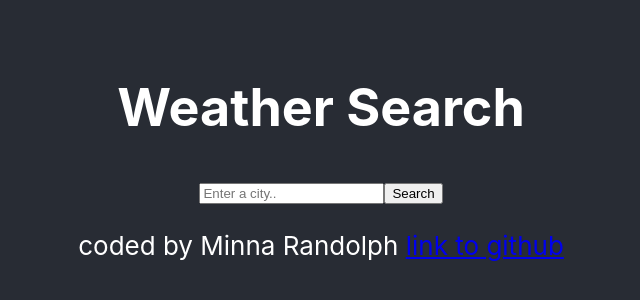
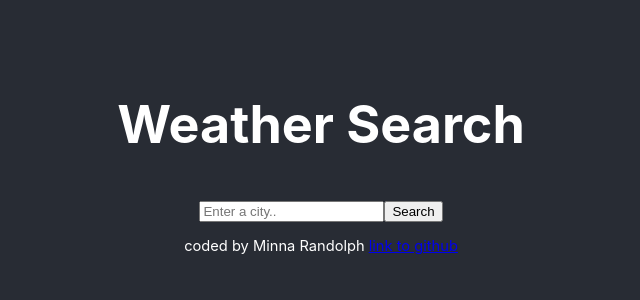
Before and after one commit to minnakrandolph/my-app-3.31.2024, a React (Create React App) app: page / in a window 1280 px wide. Shown: the part 236-536 px from the top of the page, without its empty margins (319-959 px from the left). Built offline with nearby package versions, Linux system fonts and the light colour scheme.

Commit message:
changed size of paragraph for github link

```diff
--- a/src/App.css
+++ b/src/App.css
@@ -15,6 +15,9 @@
 
 li {
   list-style: none;
+}
+p {
+  font-size: 11pt;
 }
 
 .App-header {
```
